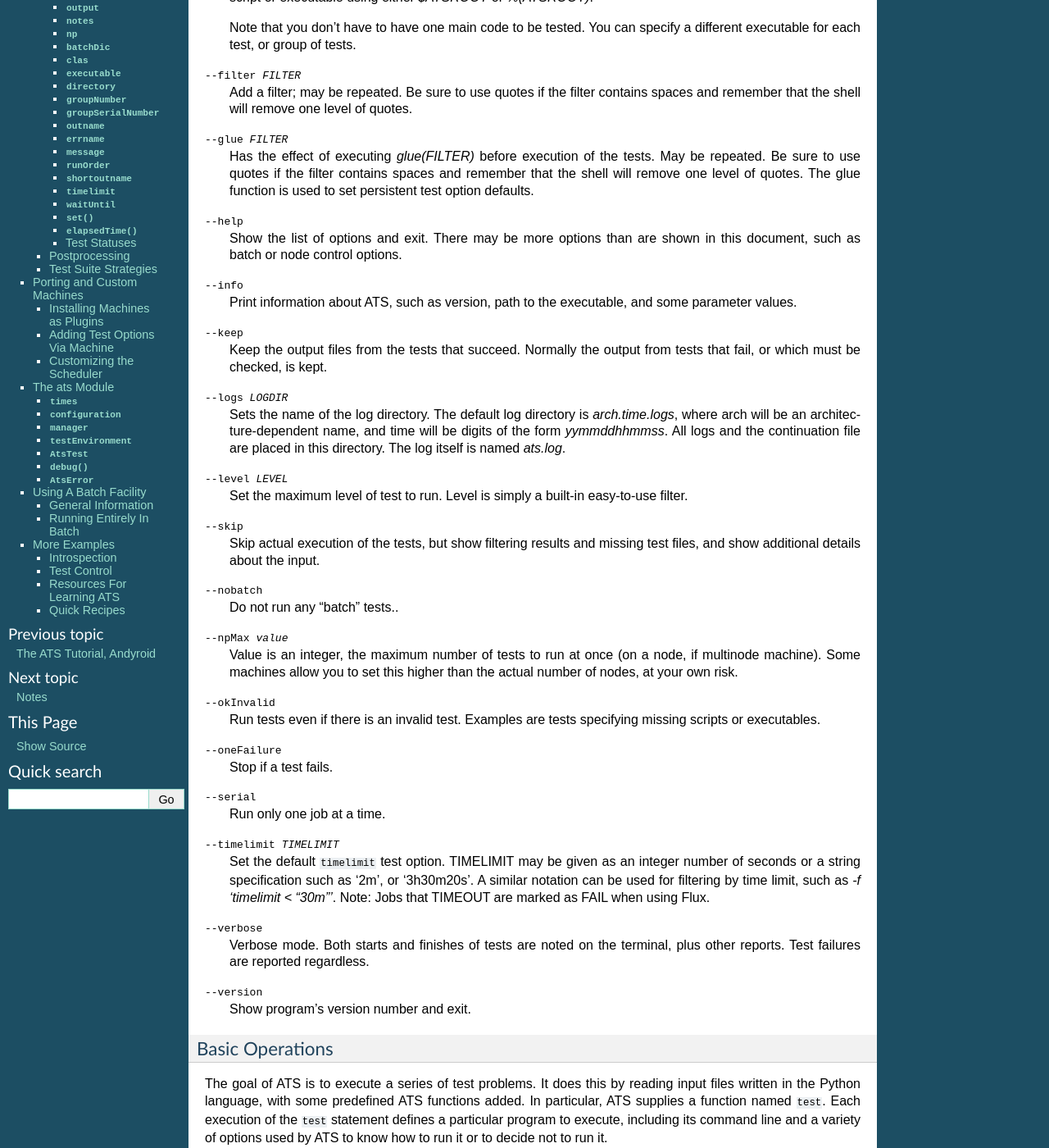
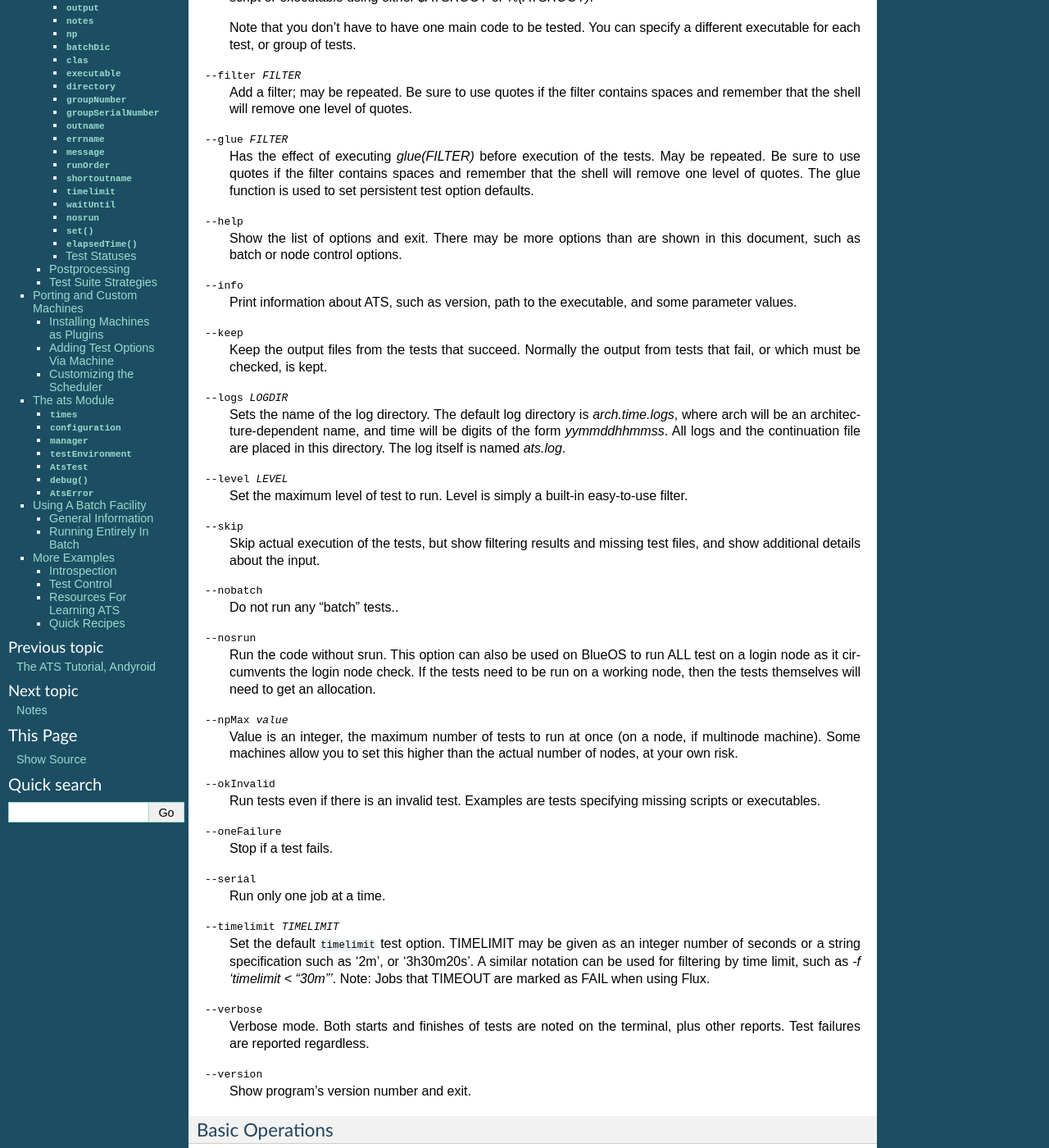
Before and after one commit to LLNL/ATS, a Sphinx documentation site: the page built from docs/source/ats.rst, in a window 1280 px wide and 1400 px high, scrolled down 1530 px. Shown: the whole window at 82% size. Built offline with Sphinx 7.4.7, drawn with Linux system fonts in a browser that asks for light colours; some of the changed text lies outside the part shown.

Commit message:
Adding the nosrun option to documentation

```diff
--- a/docs/source/ats.rst
+++ b/docs/source/ats.rst
@@ -145,6 +145,11 @@
 
 --nobatch
    Do not run any "batch" tests..
+
+--nosrun
+   Run the code without srun. This option can also be used on BlueOS to run ALL test on
+   a login node as it circumvents the login node check. If the tests need to be run on
+   a working node, then the tests themselves will need to get an allocation.
 
 --npMax value
    Value is an integer, the maximum number of tests to run at once (on a node,
@@ -1469,6 +1474,12 @@
 
       A list of serial numbers of tests this one must wait for.
 
+   .. attribute:: nosrun
+
+      Boolean value, runs the code without srun when ``True``. This can also be
+      used to circumvent the login node check so that a test can be run on a login
+      node. When used it will be up to the test to get an allocation if needed.
+
    .. method:: set (status, message)
 
       Set the object's status and message.
```
